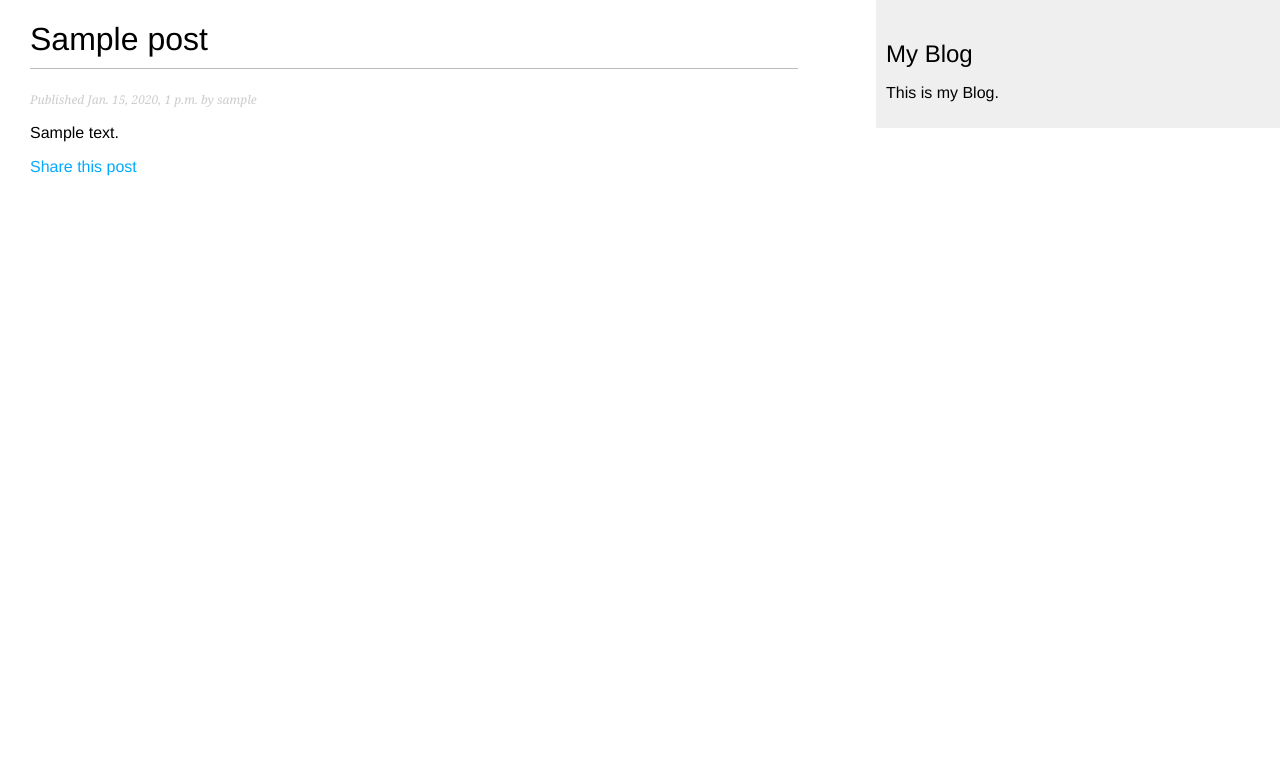
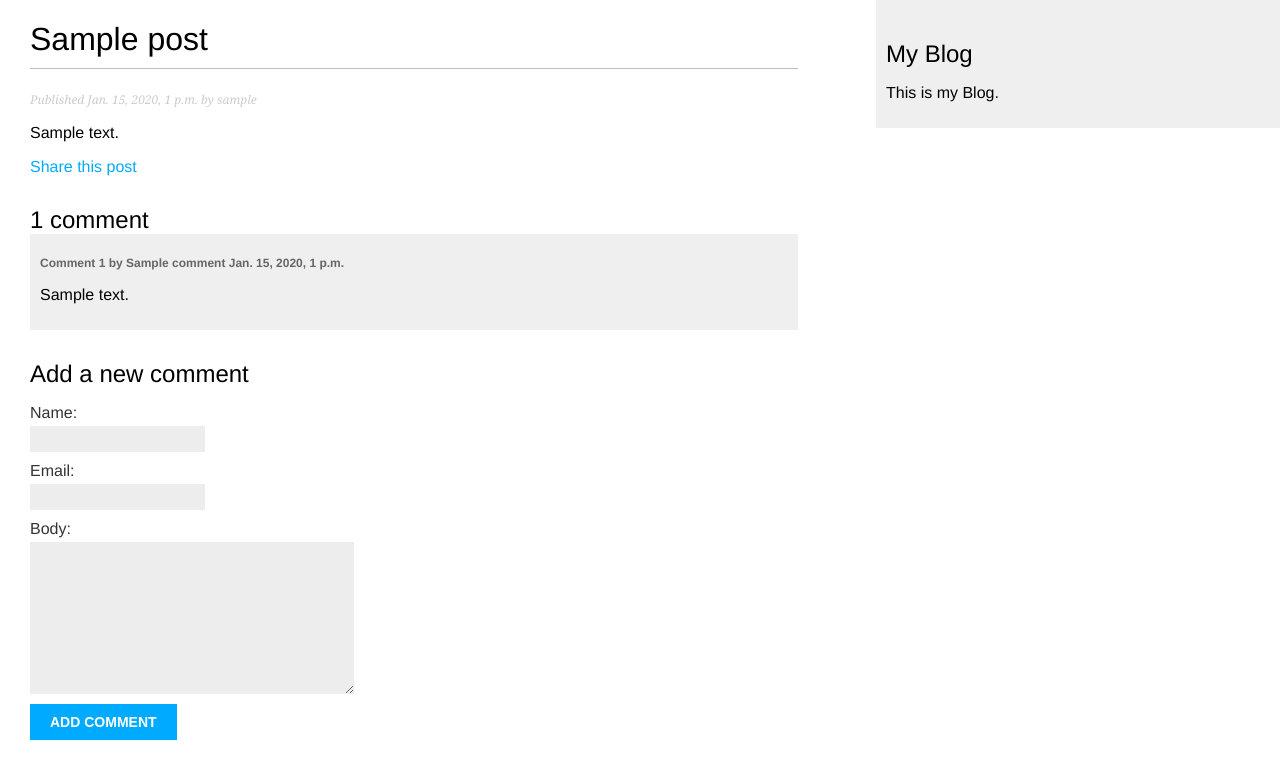
Before and after one commit to OjureFred/FadziBlog, a Django app: a page that uses blog/templates/blog/post/detail.html in a window 1280 px wide. Shown: the top 779 px of the page. Run offline with Django 3.2, Linux system fonts and the light colour scheme; tables that the repository leaves empty hold one stand-in row (values such as "Sample post").

Commit message:
Completed code to display and add comment in views and detail template

```diff
--- a/blog/admin.py
+++ b/blog/admin.py
@@ -3,7 +3,7 @@ from .models import Post, Comment
 
 # Register your models here.
 @admin.register(Post)
-@admin.register(Comment)
+
 class PostAdmin(admin.ModelAdmin):
     list_display = ('title', 'slug', 'author', 'publish', 'status')
     list_filter = ('status', 'created', 'publish', 'author')
@@ -13,6 +13,8 @@ class PostAdmin(admin.ModelAdmin):
     date_hierarchy = 'publish'
     ordering = ('status', 'publish')
 
+@admin.register(Comment)
+
 class CommentAdmin(admin.ModelAdmin):
     list_display = ('name', 'email', 'post', 'created', 'active')
     list_filter = ('active', 'created', 'updated')
--- a/blog/forms.py
+++ b/blog/forms.py
@@ -1,7 +1,13 @@
 from django import forms
+from .models import Comment
 
 class EmailPostForm(forms.Form):
     name = forms.CharField(max_length=25)
     email = forms.EmailField()
     to = forms.EmailField()
     comments = forms.CharField(required=False, widget=forms.Textarea)
+
+class CommentForm(forms.ModelForm):
+    class Meta:
+        model = Comment
+        fields = ('name', 'email', 'body')
--- a/blog/templates/blog/post/detail.html
+++ b/blog/templates/blog/post/detail.html
@@ -15,4 +15,33 @@
         </a>
     </p>
 
+    {% with comments.count as total_comments %}
+        <h2>
+            {{ total_comments }} comment {{ total_comments | pluralize }}
+        </h2>
+    {% endwith %}
+
+    {% for comment in comments %}
+        <div class="comment">
+            <p class="info">
+                Comment {{ forloop.counter }} by {{ comment.name }}
+                {{ comment.created }}
+            </p>
+            {{ comment.body|linebreaks}}
+        </div>
+        {% empty %}
+            <p>There are no comments yet.</p>
+    {% endfor %}
+
+    {% if new_comment %}
+        <h2>Your comment has been added.</h2>
+    {% else %}
+        <h2>Add a new comment</h2>
+        <form method="post">
+            {{ comment_form.as_p }}
+            {% csrf_token %}
+            <p><input type="submit" value="Add comment"></p>
+        </form>
+    {% endif %}
+
     {% endblock %}
--- a/blog/views.py
+++ b/blog/views.py
@@ -2,8 +2,8 @@ from django.shortcuts import render, get_object_or_404
 from django.core.paginator import Paginator, EmptyPage, PageNotAnInteger
 from django.core.mail import send_mail
 
-from .models import Post
-from .forms import EmailPostForm
+from .models import Post, Comment
+from .forms import EmailPostForm, CommentForm
 
 # Create your views here.
 def post_list(request):
@@ -23,7 +23,27 @@ def post_list(request):
 
 def post_detail(request, year, month, day, post):
     post = get_object_or_404(Post, slug=post, status='published', publish__year=year, publish__month=month, publish__day=day)
-    return render(request, 'blog/post/detail.html', {'post': post})
+
+    #List of active comments for this post
+    comments = post.comments.filter(active=True)
+
+    new_comment = None
+
+    if request.method == 'POST':
+        #A comment was posted
+        comment_form = CommentForm(data=request.POST)
+        if comment_form.is_valid():
+            #Create comment object but don't save
+            new_comment = comment_form.save(commit=False)
+            #Assign the current post to a comment
+            new_comment.post = post
+            #Save comment to the database
+            new_comment.save()
+    else:
+            comment_form = CommentForm()
+
+
+    return render(request, 'blog/post/detail.html', {'post': post, 'comments': comments, 'new_comment': new_comment, 'comment_form': comment_form})
 
 def post_share(request, post_id):
     #Retrieve by id
```
